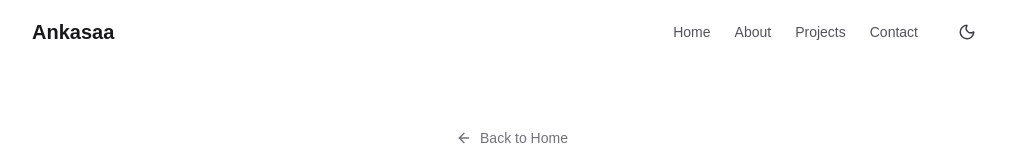
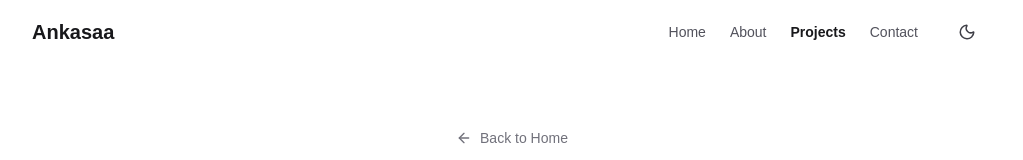
Before and after one commit to ankasaa/personal-portfolio, a Next.js app: page /projects in a window 1280 px wide. Shown: the top 160 px of the page, without its empty margins (128-1151 px from the left). Built offline with nearby package versions, Linux system fonts and the light colour scheme.

Commit message:
perbaiki navigasi navbar lintas halaman dan pindahkan footer ke layout global

```diff
--- a/app/globals.css
+++ b/app/globals.css
@@ -1,4 +1,8 @@
 @import "tailwindcss";
+
+html {
+  scroll-behavior: smooth;
+}
 
 @keyframes scroll {
   0% {
--- a/app/layout.tsx
+++ b/app/layout.tsx
@@ -2,6 +2,7 @@ import type { Metadata } from "next";
 import { Geist, Geist_Mono } from "next/font/google";
 import "./globals.css";
 import { ThemeProvider } from "@/lib/ThemeProvider"; // Import provider kita
+import Footer from "@/components/sections/Footer";
 
 const geistSans = Geist({
   variable: "--font-geist-sans",
@@ -30,6 +31,7 @@ export default function RootLayout({
       >
         <ThemeProvider>
           {children}
+          <Footer />
         </ThemeProvider>
       </body>
     </html>
--- a/app/page.tsx
+++ b/app/page.tsx
@@ -2,7 +2,6 @@ import Hero from "@/components/sections/Hero";
 import Projects from "@/components/sections/Projects";
 import Tools from "@/components/sections/Tools";
 import About from "@/components/sections/About";
-import Footer from "@/components/sections/Footer"; // <-- Tambahkan import ini
 import Navbar from "@/components/Layout/Navbar";
 import Certifications from "@/components/sections/Certifications";
 
@@ -15,7 +14,6 @@ export default function Home() {
       <Projects />
       <Tools />
       <About />
-      <Footer /> {/* <-- Letakkan di sini, paling bawah */}
     </main>
   );
 }
--- a/components/Layout/Navbar.tsx
+++ b/components/Layout/Navbar.tsx
@@ -2,6 +2,7 @@
 
 import { useState, useEffect } from "react";
 import Link from "next/link";
+import { usePathname } from "next/navigation";
 import { Menu, X, Sun, Moon } from "lucide-react";
 import { useTheme } from "@/lib/ThemeProvider";
 import { NAVIGATION_LINKS } from "@/constants";
@@ -12,8 +13,19 @@ import { cn } from "@/lib/utils";
 
 export default function Navbar() {
   const { theme, toggleTheme } = useTheme();
+  const pathname = usePathname();
   const [isScrolled, setIsScrolled] = useState(false);
   const [isMobileMenuOpen, setIsMobileMenuOpen] = useState(false);
+
+  const isActive = (href: string) => pathname === href;
+
+  const linkClass = (href: string) =>
+    cn(
+      "text-sm transition",
+      isActive(href)
+        ? "text-zinc-900 dark:text-white font-semibold"
+        : "text-zinc-600 dark:text-zinc-400 hover:text-zinc-900 dark:hover:text-white"
+    );
 
   // Efek blur saat scroll
   useEffect(() => {
@@ -48,7 +60,7 @@ export default function Navbar() {
             <Link
               key={link.name}
               href={link.href}
-              className="text-sm text-zinc-600 dark:text-zinc-400 hover:text-zinc-900 dark:hover:text-white transition"
+              className={linkClass(link.href)}
             >
               {link.name}
             </Link>
@@ -92,7 +104,7 @@ export default function Navbar() {
               <Link
                 key={link.name}
                 href={link.href}
-                className="text-sm text-zinc-600 dark:text-zinc-400 hover:text-zinc-900 dark:hover:text-white transition"
+                className={linkClass(link.href)}
                 onClick={() => setIsMobileMenuOpen(false)}
               >
                 {link.name}
--- a/components/sections/Footer.tsx
+++ b/components/sections/Footer.tsx
@@ -2,7 +2,7 @@ import Link from "next/link";
 
 export default function Footer() {
   return (
-    <footer className="bg-white dark:bg-black border-t border-zinc-200 dark:border-zinc-800 transition-colors duration-300">
+    <footer id="contact" className="bg-white dark:bg-black border-t border-zinc-200 dark:border-zinc-800 transition-colors duration-300">
       <div className="max-w-7xl mx-auto px-4 sm:px-6 lg:px-8 py-8 md:py-10">
         <div className="flex flex-col md:flex-row items-center justify-between gap-4">
 
--- a/constants/index.ts
+++ b/constants/index.ts
@@ -10,10 +10,10 @@ export const PERSONAL_DATA = {
 };
 
 export const NAVIGATION_LINKS = [
-  { name: "Home", href: "#home" },
-  { name: "About", href: "#about" },
+  { name: "Home", href: "/" },
+  { name: "About", href: "/#about" },
   { name: "Projects", href: "/projects" },
-  { name: "Contact", href: "#contact" },
+  { name: "Contact", href: "/#contact" },
 ];
 export const CERTIFICATIONS = [
   {
```
